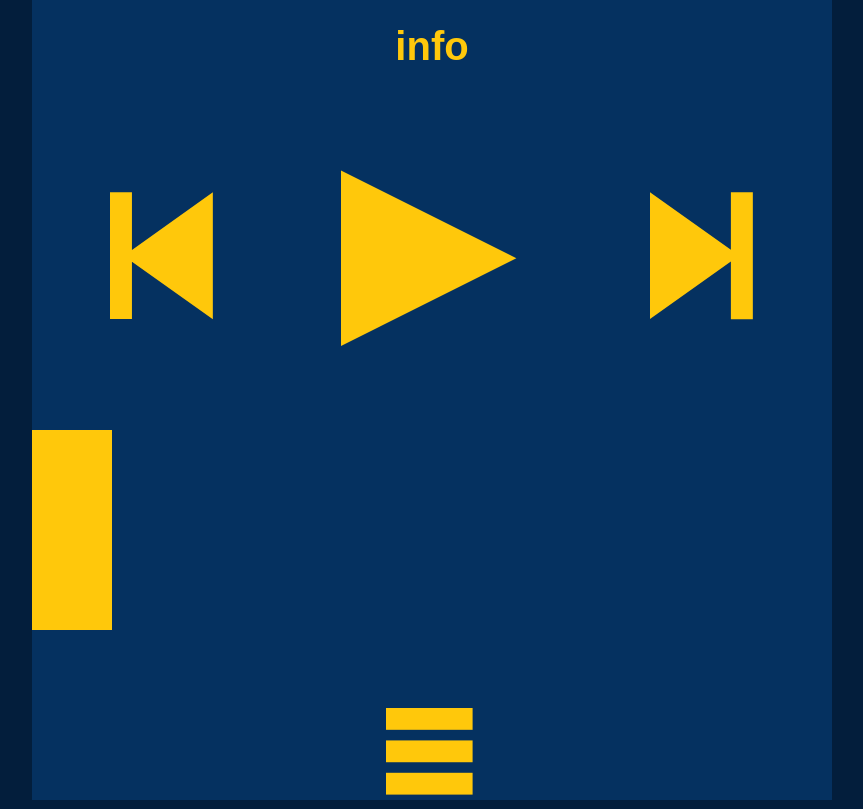
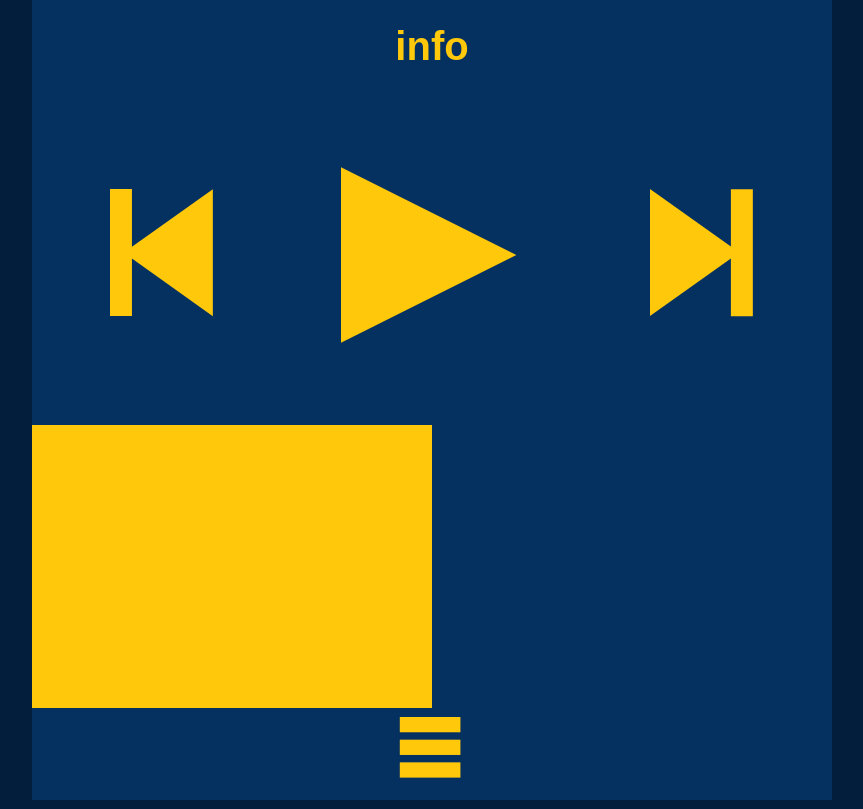
Before and after one commit to CHICU22/mobiledevelopment, a plain HTML site: page src/index.html in a window 1280 px wide. Shown: the whole page, without its empty margins (208-1071 px from the left). Drawn offline with Linux system fonts and the light colour scheme.

Commit message:
SOLVED SOME BUGS OF VOLUME BAR AND OPTIMIZATION

```diff
--- /dev/null
+++ b/src/components/Component.js
@@ -0,0 +1,6 @@
+export default class Component{
+    #element;
+    constructor(elementID){
+        this.#element = document.querySelector(elementID);
+    }
+}
--- /dev/null
+++ b/src/components/SlideBar.js
@@ -0,0 +1,26 @@
+export default class SliderBar {
+
+    #rangeContainer;
+    #rangeInput;
+    #rangeBar;
+    constructor(rangeID=null){
+
+        super(rangeID);
+
+        this.#rangeInput = this.#rangeContainer.querySelector("input[type='range']");
+        this.#rangeBar = this.#rangeContainer.querySelector(".range-bar");
+
+        this.#rangeInput.addEventListener("input", () => {
+            this.#rangeBar.style.transform = `scaleX(${this.#rangeInput.value / 100})`;
+        });
+        // const volume = document.querySelector("#volume");
+        // const volumeInput = volume.querySelector("input[type='range']");
+        // const volumeBar = volume.querySelector(".range-bar");
+
+        // const changeSliderValue = () => {
+        //     volumeBar.style.transform = `scaleX(${volumeInput.value / 100})`;
+        // };
+
+        // volumeInput.addEventListener("input", changeSliderValue);
+        }
+}
--- a/src/index.html
+++ b/src/index.html
@@ -6,7 +6,7 @@
     <meta name="viewport" content="width=device-width, initial-scale=1.0">
     <title>Music streaming app</title>
     <link rel="stylesheet" href="style.css">
-    <script src="script.js"></script>
+    <script type="module" src="script.js"></script>
 </head>
 <body>
     <div id="info">
@@ -29,12 +29,17 @@
             </svg>
         </button>
     </div>
-    <div id="volume">
+    <div id="scrub" class="range">
+        <div class="range-bar"></div>
+        <input type="range" min="0" max="100" value="10">
+    </div>
+    <div id="volume" class="range">
+        <div class="range-bar"></div>
         <input type="range" min="0" max="100" value="10">
     </div>
     <div id="menu">
         <button>
-            <svg width="100%" height="100%" viewBox="0 0 11 11" fill="var(--color-yellow)">
+            <svg width="100%" height="70%" viewBox="0 0 11 11" fill="var(--color-yellow)">
                 <rect x="0" y="0" width="10.355" height="2.609" />
                 <rect x="0" y="3.876" width="10.355" height="2.609" />
                 <rect x="0" y="7.746" width="10.355" height="2.609" />
--- a/src/script.js
+++ b/src/script.js
@@ -1,17 +1,7 @@
+import SliderBar from "./components/SlideBar.js";
+
 window.onload=() => {
-  const volumeSlider = document.querySelector("input");
+  const slideBar = new SliderBar("#volume");
 
-  const changeSliderValue = () => {
-
-    volumeSlider.style.width = `${volumeSlider.value}%`;
-
-    /*window. getComputedStyle(element, '::before');  --- > buscar o pseudo elemento*/
-
-    document.documentElement.style.setProperty(
-      "--slider-position",
-      `${volumeSlider.value}%`
-    );
-  };
-
-  volumeSlider.addEventListener("input", changeSliderValue);
-}
+  const scrub = new SliderBar("#scrub")
+};
--- a/src/style.css
+++ b/src/style.css
@@ -62,30 +62,34 @@ button{
     display: flex;
     justify-content: space-between;
     gap: 10px;
+    flex: 1;
 }
 
-input {
-    position: relative;
-    appearance: none;
-    background-color: var(--color-blue-ligh);
-    height: 200px;
-    width: 100%;
-    cursor: pointer;
+#volume{
+    display: flex;
+    flex: 1;
 }
 
-input:before {
-    content: "";
+input[type="range"]{
     position: absolute;
-    width: var(--slider-position);
-    height: 100%;
-    background-color: var(--color-yellow);
-}
-
-input::-webkit-slider-thumb {
+    inset: 0;
     opacity: 0;
 }
 
+.range{
+    flex: 1;
+    position: relative;
+    display: flex;
+}
 
+.range-bar{
+    flex : 1;
+    width: 100%;
+    transform-origin: left;
+    transform: scaleX(0.5);
+    background-color: var(--color-yellow);
+    pointer-events: none;
+}
 
 /* #controller > button{
     width: 30px;
```
